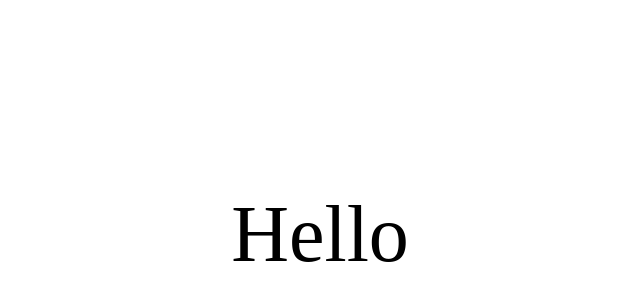
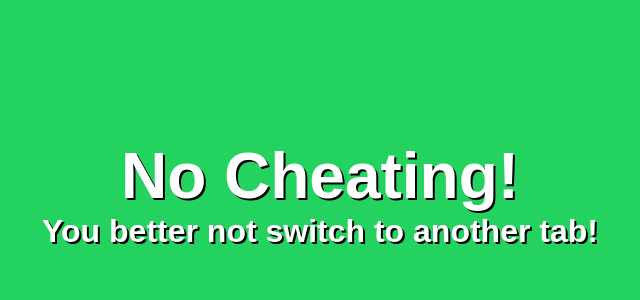
Before and after one commit to Allen-Mikhailov/hey-no-cheating, a plain HTML site: page index.htm in a window 1280 px wide. Shown: the part 174-474 px from the top of the page, without its empty margins (320-960 px from the left). Drawn offline with Linux system fonts and the light colour scheme.

Commit message:
Got basic detection to work

```diff
--- a/index.css
+++ b/index.css
@@ -3,6 +3,8 @@ body {
     overflow: hidden;
 
     height:100%;
+
+    background: #24d35f;
 }
 
 .background {
@@ -13,17 +15,30 @@ body {
 }
 
 .title-container {
-    position: relative;
-    height: 100vh
+    /* position: relative;
+    height: 100vh; */
+
+    /* line-height: 50%; */
+    margin: 0px;
+    position: absolute;
+    top : calc(50% - 3em);
+    left: 50%;
+    transform    : translate(-50%, -50%);
 }
 
+.title {
+    font-size: 400%;
+    margin-bottom: 0px;
+}
+
+
+.subtext {
+    font-size: 200%;
+    margin-top: 0px;
+}
 p {
-    line-height: 50%;
-    margin: 0px;
-    position: absolute;
-    top : 50%;
-    left: 50%;
-    transform    : translate(-50%, -50%);
-
-    font-size: 500%;
+    font-family: sans-serif;
+    font-weight: 900;
+    color: white;
+    text-shadow: 2px 2px black;
 }
--- a/index.htm
+++ b/index.htm
@@ -13,7 +13,10 @@
 <body>
     <div class="background"></div>
     <div class="title-container">
-        <p>Hello</p>
+        <b>
+        <p class="title" id="title">No Cheating!</p>
+        <p class="subtext" id="subtext">You better not switch to another tab!</p>
+    </b>
     </div>
 </body>
 </html>
--- a/index.js
+++ b/index.js
@@ -6,9 +6,9 @@ function Update()
     const dif = time-lastTime
     lastTime = time
 
-    if (dif > 3000)
+    if (dif > 1000)
     {
-        console.log("Cheated")
+        document.getElementById("title").innerHTML = "HEY YOU CHEATEDDDDDDDDDDDDDDDDDDDDDD!"
     }
 
     requestAnimationFrame(Update)
```
